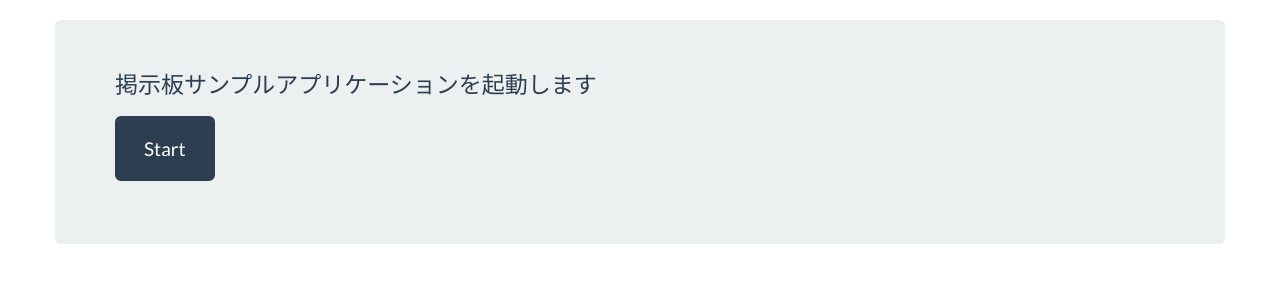
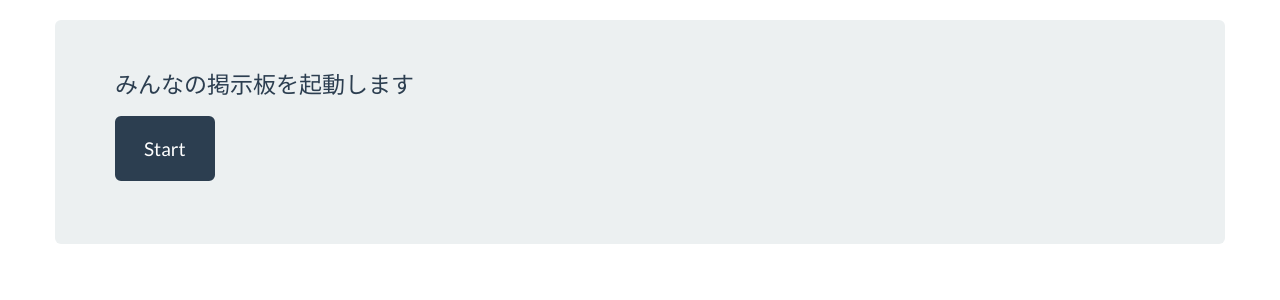
Before and after one commit to wondalab/gcp-compute-engine, a Flask app: page / in a window 1280 px wide. Shown: the part 60-360 px from the top of the page. Run offline with Flask 2, Linux system fonts and the light colour scheme; some libraries are stand-ins or nearby versions.

Commit message:
Update index.html

```diff
--- a/app_v3/templates/index.html
+++ b/app_v3/templates/index.html
@@ -16,7 +16,7 @@
     <div class="container" style="padding:80px 0 0 0">
         <!-- Main -->
         <div class="jumbotron">
-            <p>掲示板サンプルアプリケーションを起動します</p>
+            <p>みんなの掲示板を起動します</p>
             <p><a class="btn btn-primary btn-lg" href={{ url_for( 'messages') }}>Start</a></p>
         </div>
     </div>
```
